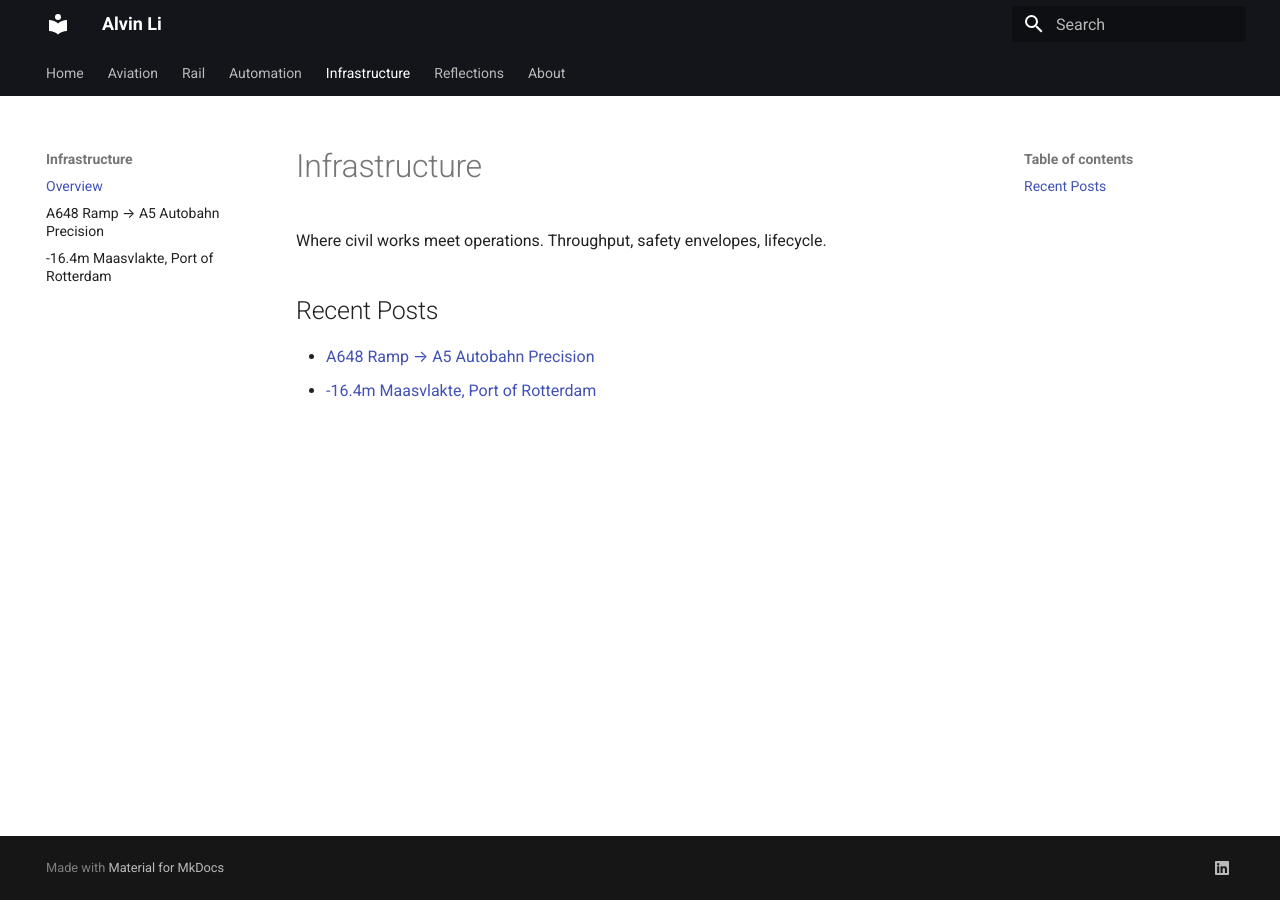
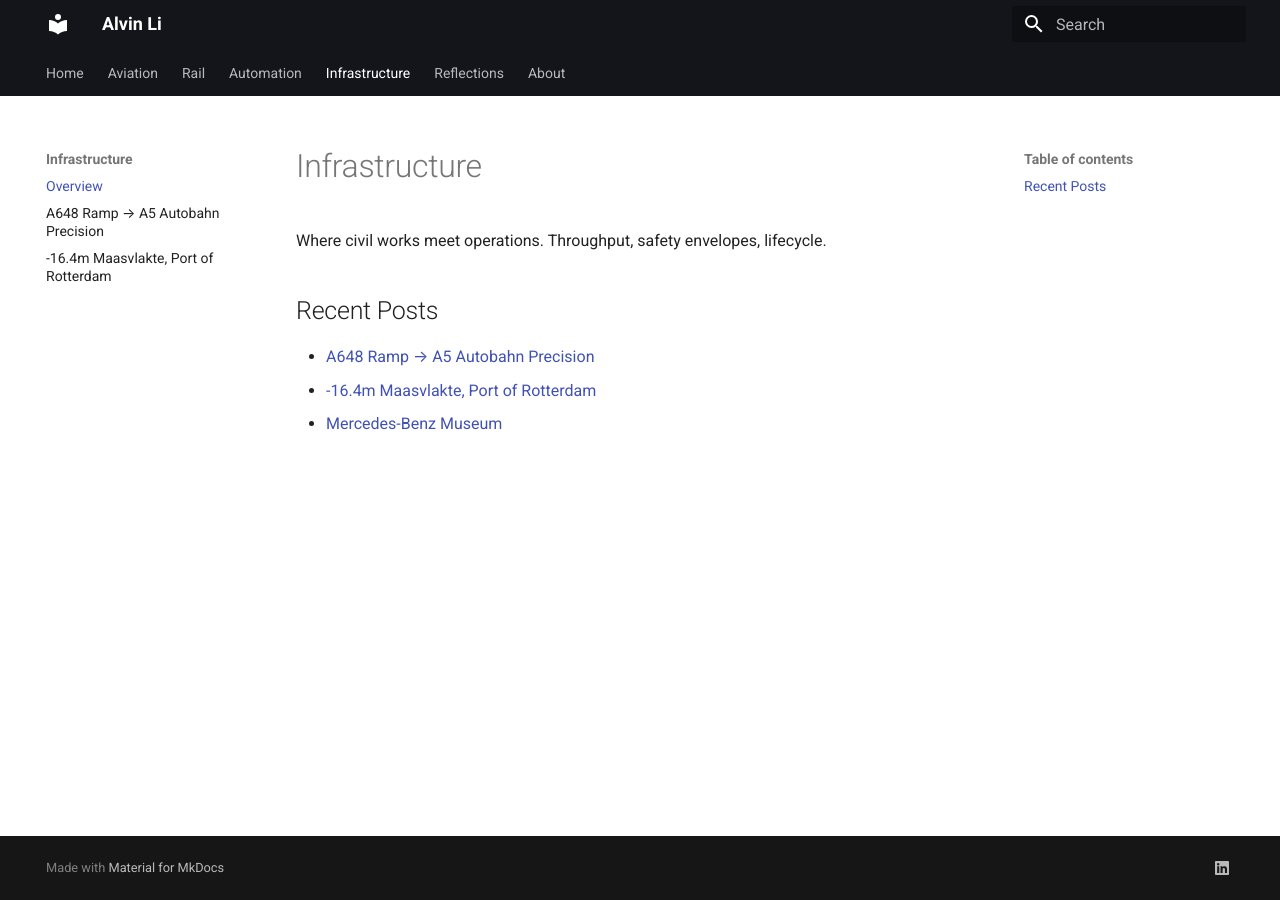
Before and after one commit to alvvvli/alvin-site, an MkDocs documentation site: the page built from docs/infrastructure/index.md, in a window 1280 px wide. Built offline with MkDocs 1.6.1 and Material for MkDocs 9.7.7, drawn with Linux system fonts in a browser that asks for light colours.

Commit message:
Update index.md

```diff
--- a/docs/infrastructure/index.md
+++ b/docs/infrastructure/index.md
@@ -5,3 +5,4 @@ Where civil works meet operations. Throughput, safety envelopes, lifecycle.
 ## Recent Posts
 - [A648 Ramp → A5 Autobahn Precision](a5.md)
 - [-16.4m Maasvlakte, Port of Rotterdam](por.md)
+- [Mercedes-Benz Museum](benz.md)
```
